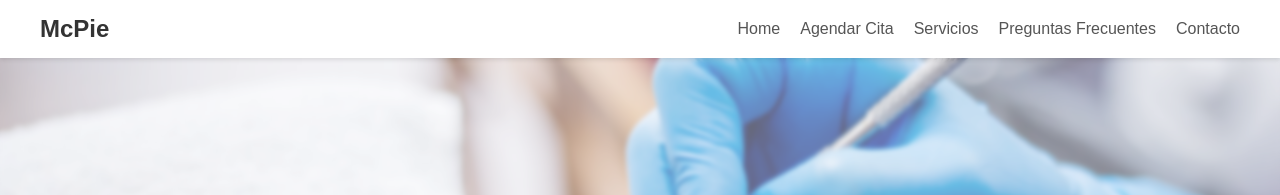
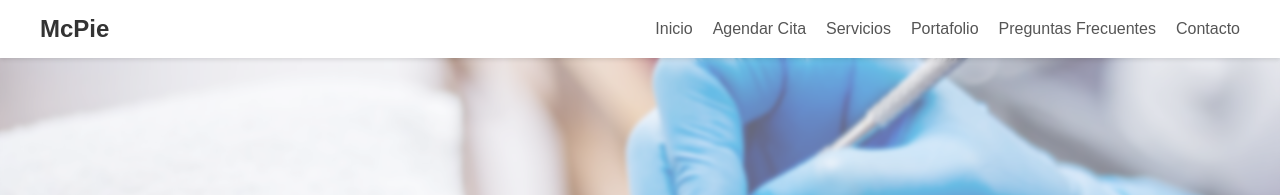
Before and after one commit to Ricardo-Vzz/consultorio_virtual_mc_pie, a React (Vite) app: page / in a window 1280 px wide. Shown: the top 195 px of the page. Built offline with nearby package versions, Linux system fonts and the light colour scheme.

Commit message:
Navbar completo

```diff
--- a/src/components/nav_bar.jsx
+++ b/src/components/nav_bar.jsx
@@ -5,10 +5,10 @@
    <nav className="nav">
     <div className="nav-brand">McPie</div>
        <ul className="nav-list">
-        <li><Link to="/">Home</Link></li>
+        <li><Link to="/">Inicio</Link></li>
         <li><Link to="/cita">Agendar Cita</Link></li>
         <li><Link to="/servicios">Servicios</Link></li>
-        {/*<li><Link to="/portafolio">Portafolio</Link></li>*/}
+        <li><Link to="/portafolio">Portafolio</Link></li>
         <li><Link to="/faq">Preguntas Frecuentes</Link></li>
         <li><Link to="/contacto">Contacto</Link></li>
        </ul>
```
